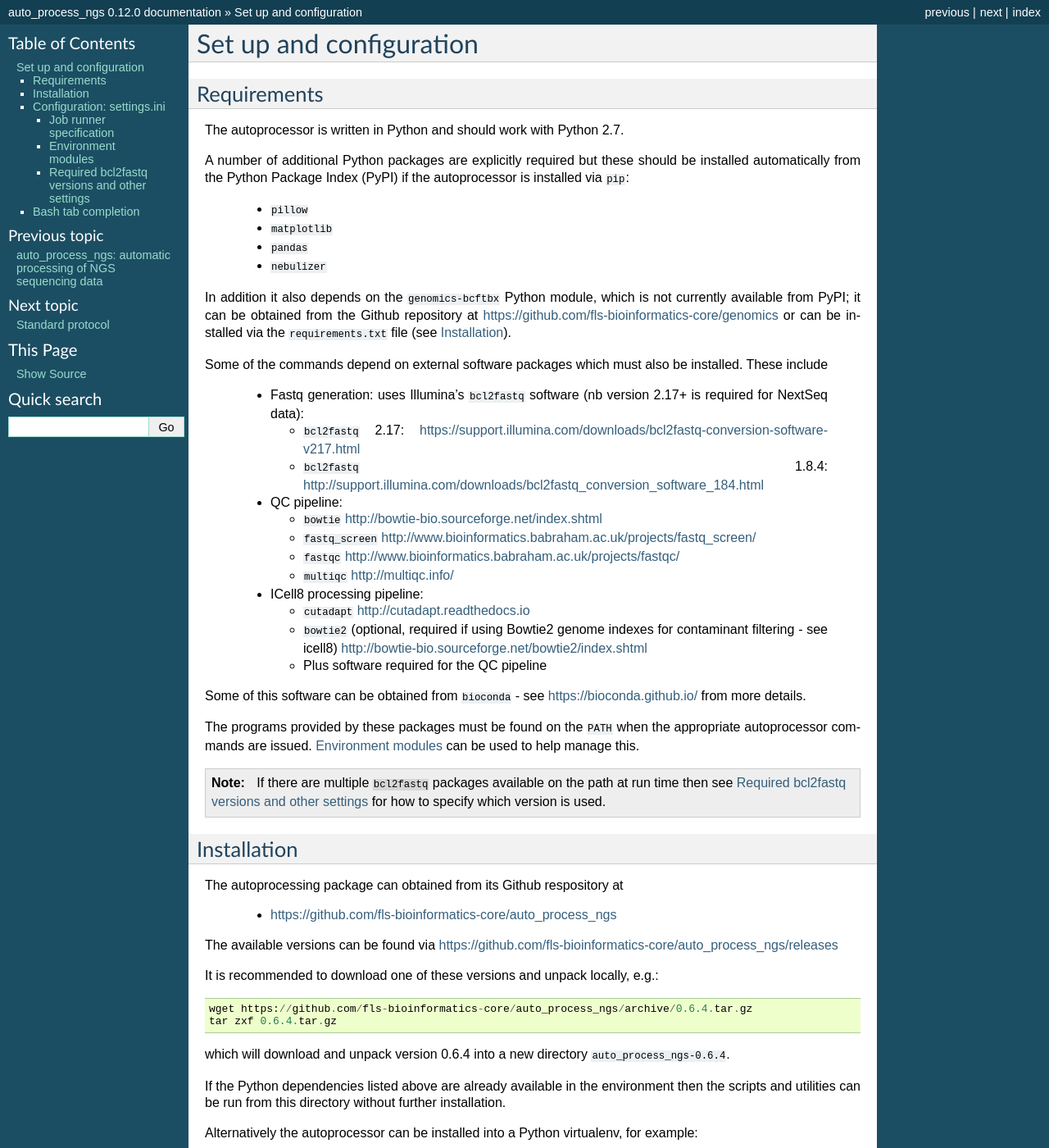
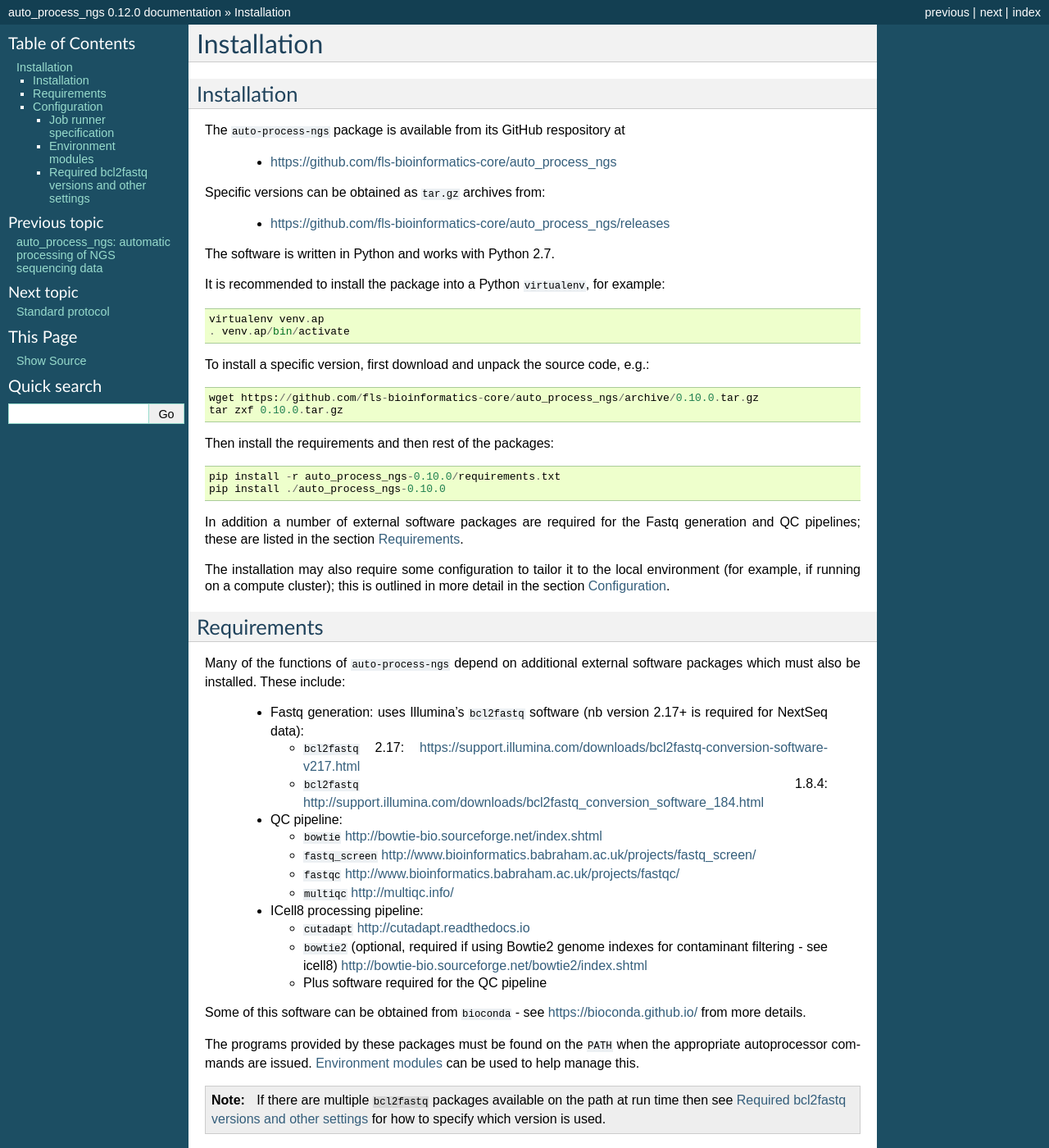
Before and after one commit to fls-bioinformatics-core/auto_process_ngs, a Sphinx documentation site: the page built from docs/source/setup.rst, in a window 1280 px wide and 1400 px high. Shown: the whole window at 82% size. Built offline with Sphinx 7.4.7, drawn with Linux system fonts in a browser that asks for light colours; some of the changed text lies outside the part shown.

Commit message:
docs: updates to the 'setup' documentation.

```diff
--- a/docs/source/index.rst
+++ b/docs/source/index.rst
@@ -23,6 +23,7 @@ Contents
    icell8
    10xgenomics
    problems
+   advanced
    developers
 
 Indices and tables
--- a/docs/source/setup.rst
+++ b/docs/source/setup.rst
@@ -1,28 +1,53 @@
-Set up and configuration
-========================
+Installation
+============
+
+.. _auto_process_installation:
+
+Installation
+************
+
+The ``auto-process-ngs`` package is available from its GitHub respository at
+
+ * https://github.com/fls-bioinformatics-core/auto_process_ngs
+
+Specific versions can be obtained as ``tar.gz`` archives from:
+
+ * https://github.com/fls-bioinformatics-core/auto_process_ngs/releases
+
+The software is written in Python and works with Python 2.7.
+
+It is recommended to install the package into a Python ``virtualenv``, for
+example::
+
+    virtualenv venv.ap
+    . venv.ap/bin/activate
+
+To install a specific version, first download and unpack the source code,
+e.g.::
+
+    wget https://github.com/fls-bioinformatics-core/auto_process_ngs/archive/0.10.0.tar.gz
+    tar zxf 0.10.0.tar.gz
+
+Then install the requirements and then rest of the packages::
+
+    pip install -r auto_process_ngs-0.10.0/requirements.txt
+    pip install ./auto_process_ngs-0.10.0
+
+In addition a number of external software packages are required for the
+Fastq generation and QC pipelines; these are listed in the section
+:ref:`auto_process_requirements`.
+
+The installation may also require some configuration to tailor it to the
+local environment (for example, if running on a compute cluster); this is
+outlined in more detail in the section :ref:`auto_process_configuration`.
+
+.. _auto_process_requirements:
 
 Requirements
 ************
 
-The autoprocessor is written in Python and should work with Python 2.7.
-
-A number of additional Python packages are explicitly required but these
-should be installed automatically from the Python Package Index (PyPI)
-if the autoprocessor is installed via ``pip``:
-
- * ``pillow``
- * ``matplotlib``
- * ``pandas``
- * ``nebulizer``
-
-In addition it also depends on the ``genomics-bcftbx`` Python module,
-which is not currently available from PyPI; it can be obtained from
-the Github repository at
-https://github.com/fls-bioinformatics-core/genomics or can be installed
-via the ``requirements.txt`` file (see :ref:`auto_process_installation`).
-
-Some of the commands depend on external software packages which must
-also be installed. These include
+Many of the functions of ``auto-process-ngs`` depend on additional external
+software packages which must also be installed. These include:
 
  * Fastq generation: uses Illumina's ``bcl2fastq`` software (nb version
    2.17+ is required for NextSeq data):
@@ -58,47 +83,10 @@ can be used to help manage this.
     at run time then see :ref:`required_bcl2fastq_versions` for how to
     specify which version is used.
 
-.. _auto_process_installation:
-
-Installation
-************
-
-The autoprocessing package can obtained from its Github respository at
-
- * https://github.com/fls-bioinformatics-core/auto_process_ngs
-
-The available versions can be found via
-https://github.com/fls-bioinformatics-core/auto_process_ngs/releases
-
-It is recommended to download one of these versions and unpack locally,
-e.g.::
-
-    wget https://github.com/fls-bioinformatics-core/auto_process_ngs/archive/0.6.4.tar.gz
-    tar zxf 0.6.4.tar.gz
-
-which will download and unpack version 0.6.4 into a new directory
-``auto_process_ngs-0.6.4``.
-
-If the Python dependencies listed above are already available in the
-environment then the scripts and utilities can be run from this
-directory without further installation.
-
-Alternatively the autoprocessor can be installed into a Python
-virtualenv, for example::
-
-    virtualenv venv.auto_process
-    . venv.auto_process/bin/activate
-    pip install -r auto_process_ngs-0.6.4/requirements.txt
-    pip install ./auto_process_ngs
-
-In either case the installation can be configured for local preferences
-by creating a configuration file as outlined in the section
-:ref:`auto_process_configuration`.
-
 .. _auto_process_configuration:
 
-Configuration: settings.ini
-***************************
+Configuration
+*************
 
 The autoprocessor reads its global settings for the local system from a
 ``settings.ini`` file, which it looks for in order in the following
@@ -228,18 +216,3 @@ version will be used.
 
    If this old method is detected then warnings are issued and the
    software attempts to make an intelligent choice about the versions.
-
-Bash tab completion
-*******************
-
-The ``auto_process-completion.bash`` file (installed into the
-``etc/bash_completion.d`` subdirectory of the installation location)
-can used to enable tab completion of ``auto_process.py`` commands
-within ``bash`` shells.
-
-* For a global installation, copy the file to the system's
-  ``/etc/bash_completion.d/`` directory, to make it available
-  to all users
-* For a local installation, source the file when setting up the
-  environment for the installation (or source it in your ``~/.bashrc``
-  or similar).
```
Also changed, not shown: docs/source/advanced.rst (added, +17 -0 lines).
